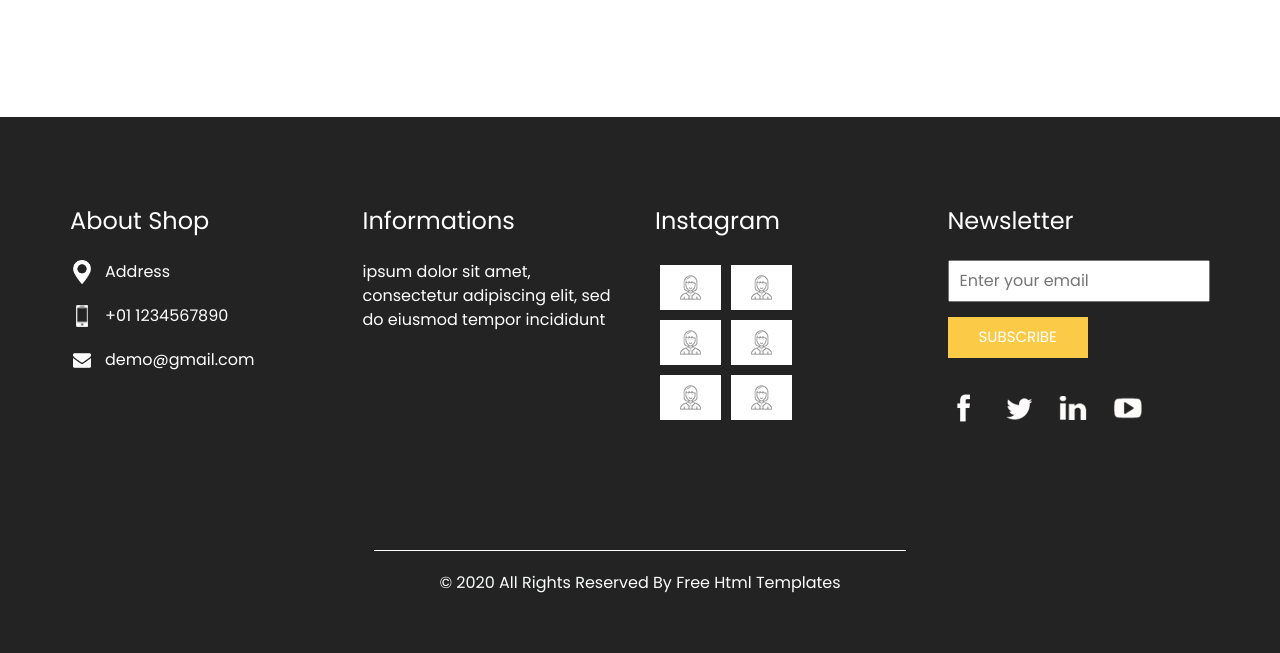
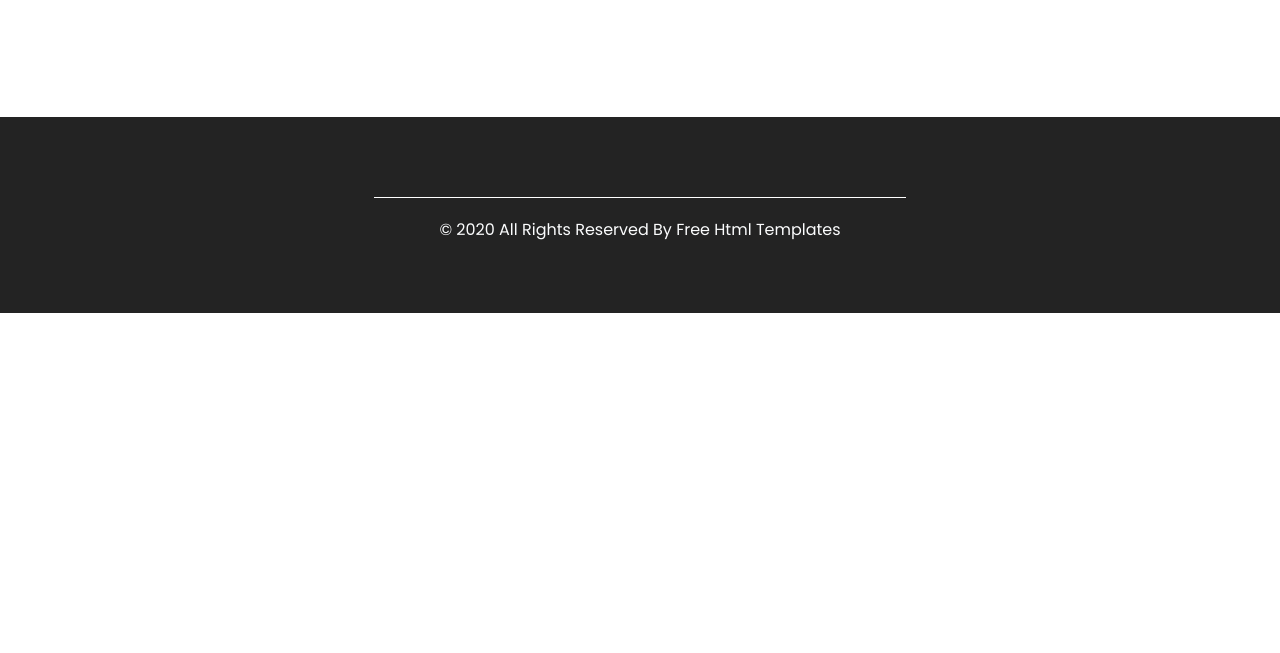
Before and after one commit to noahj1422/noahj1422.github.io, a plain HTML site: page portfolio.html in a window 1280 px wide. Shown: the part 997-1650 px from the top of the page. After the commit the page ends 1310 px from the top, so only its background shows below. Drawn offline with nearby package versions, Linux system fonts and the light colour scheme.

Commit message:
Update portfolio.html

```diff
--- a/portfolio.html
+++ b/portfolio.html
@@ -36,7 +36,7 @@
     <header class="header_section">
       <div class="container-fluid">
         <nav class="navbar navbar-expand-lg custom_nav-container pt-3">
-			<img src= "images/logosmall.png" alt="" />
+			<img src= "images/logosmall.png" alt="A C A acronym with scissors as first A" />
           <a class="navbar-brand" href="index.html">
           </a>
           <button class="navbar-toggler" type="button" data-toggle="collapse" data-target="#navbarSupportedContent" aria-controls="navbarSupportedContent" aria-expanded="false" aria-label="Toggle navigation">
@@ -103,131 +103,6 @@
 
   <!-- end work section -->
 
-  <!-- info section -->
-  <section class="info_section ">
-    <div class="container">
-      <div class="row">
-        <div class="col-md-3">
-          <div class="info_contact">
-            <h5>
-              About Shop
-            </h5>
-            <div>
-              <div class="img-box">
-                <img src="images/location-white.png" width="18px" alt="">
-              </div>
-              <p>
-                Address
-              </p>
-            </div>
-            <div>
-              <div class="img-box">
-                <img src="images/telephone-white.png" width="12px" alt="">
-              </div>
-              <p>
-                +01 1234567890
-              </p>
-            </div>
-            <div>
-              <div class="img-box">
-                <img src="images/envelope-white.png" width="18px" alt="">
-              </div>
-              <p>
-                demo@gmail.com
-              </p>
-            </div>
-          </div>
-        </div>
-        <div class="col-md-3">
-          <div class="info_info">
-            <h5>
-              Informations
-            </h5>
-            <p>
-              ipsum dolor sit amet, consectetur adipiscing elit, sed do eiusmod tempor incididunt
-            </p>
-          </div>
-        </div>
-
-        <div class="col-md-3">
-          <div class="info_insta">
-            <h5>
-              Instagram
-            </h5>
-            <div class="insta_container">
-              <div>
-                <a href="">
-                  <div class="insta-box b-1">
-                    <img src="images/insta.png" alt="">
-                  </div>
-                </a>
-                <a href="">
-                  <div class="insta-box b-2">
-                    <img src="images/insta.png" alt="">
-                  </div>
-                </a>
-              </div>
-
-              <div>
-                <a href="">
-                  <div class="insta-box b-3">
-                    <img src="images/insta.png" alt="">
-                  </div>
-                </a>
-                <a href="">
-                  <div class="insta-box b-4">
-                    <img src="images/insta.png" alt="">
-                  </div>
-                </a>
-              </div>
-              <div>
-                <a href="">
-                  <div class="insta-box b-3">
-                    <img src="images/insta.png" alt="">
-                  </div>
-                </a>
-                <a href="">
-                  <div class="insta-box b-4">
-                    <img src="images/insta.png" alt="">
-                  </div>
-                </a>
-              </div>
-            </div>
-          </div>
-        </div>
-        <div class="col-md-3">
-          <div class="info_form ">
-            <h5>
-              Newsletter
-            </h5>
-            <form action="">
-              <input type="email" placeholder="Enter your email">
-              <button>
-                Subscribe
-              </button>
-            </form>
-            <div class="social_box">
-              <a href="">
-                <img src="images/fb.png" alt="">
-              </a>
-              <a href="">
-                <img src="images/twitter.png" alt="">
-              </a>
-              <a href="">
-                <img src="images/linkedin.png" alt="">
-              </a>
-              <a href="">
-                <img src="images/youtube.png" alt="">
-              </a>
-            </div>
-          </div>
-        </div>
-      </div>
-    </div>
-  </section>
-
-  <!-- end info_section -->
-
 
   <!-- footer section -->
   <section class="container-fluid footer_section">
```
